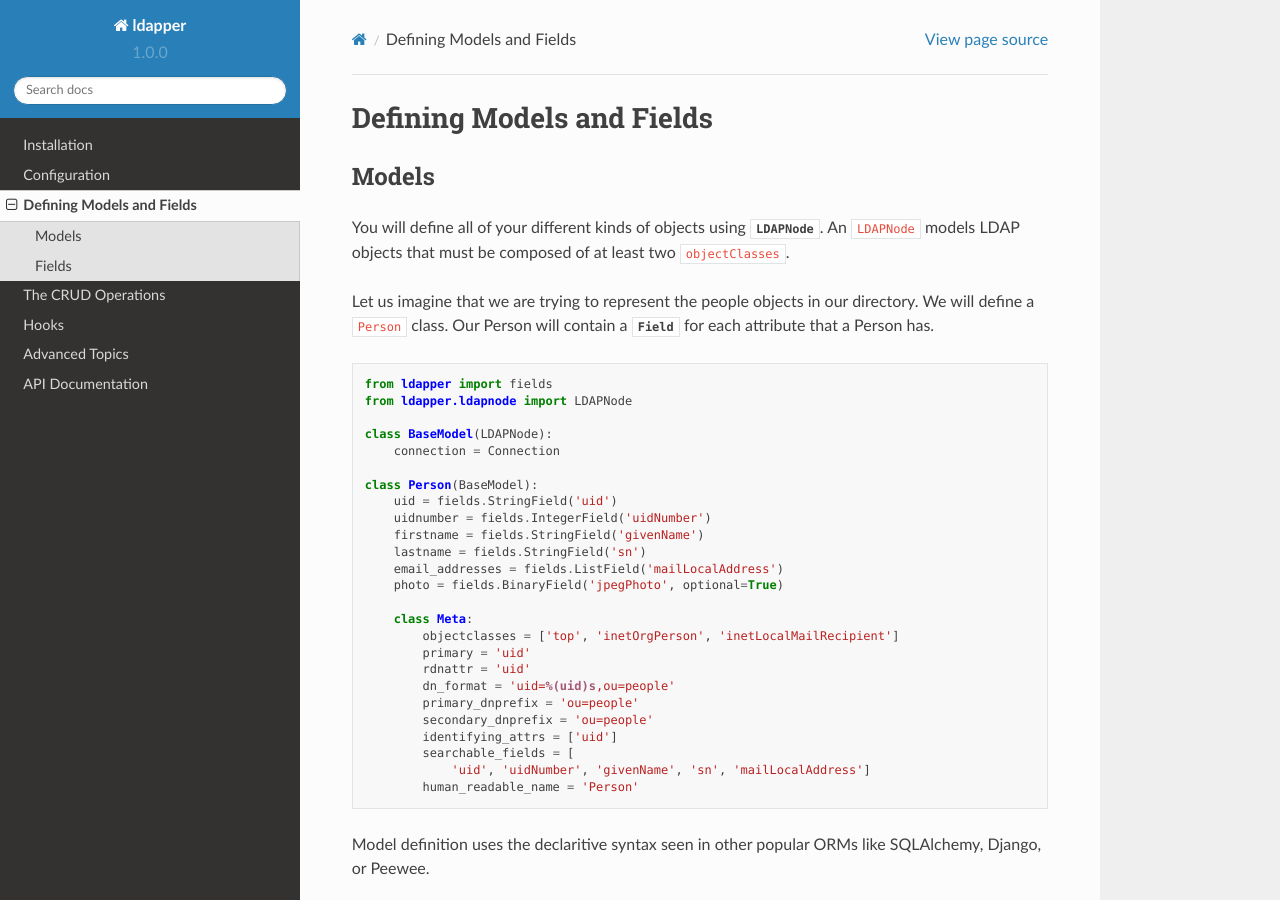
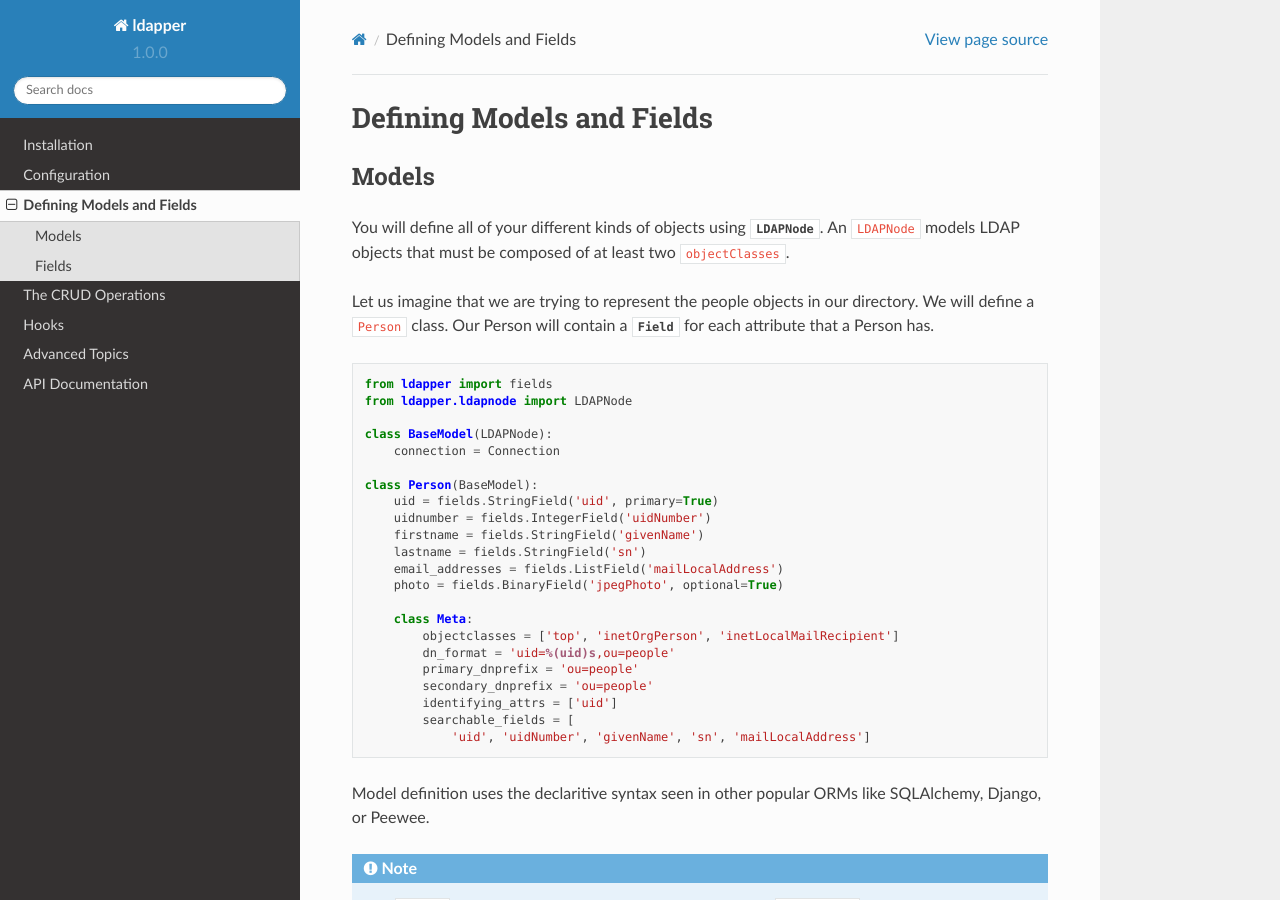
Before and after one commit to UMIACS/ldapper, a Sphinx documentation site: the page built from docs/ldapper/defining-models.rst, in a window 1280 px wide and 900 px high. Built offline with Sphinx 7.4.7 and the Read the Docs theme 2.0.0, drawn with Linux system fonts in a browser that asks for light colours.

Commit message:
Update docs for changes to how primary fields are specified

```diff
--- a/docs/ldapper/configuration.rst
+++ b/docs/ldapper/configuration.rst
@@ -37,15 +37,13 @@
     from ldapper.fields import ListField, StringField
 
     class Person(BaseModel):
-        uid = StringField('uid')
+        uid = StringField('uid', primary=True)
         firstname = StringField('givenName')
         lastname = StringField('sn')
         common_names = ListField('cn')
 
         class Meta:
             objectclasses = ['top', 'inetOrgPerson']
-            primary = 'uid'
-            rdnattr = 'uid'
             dn_format = 'uid=%(uid)s,ou=people'
             primary_dnprefix = 'ou=people'
             secondary_dnprefix = 'ou=people'
--- a/docs/ldapper/defining-models.rst
+++ b/docs/ldapper/defining-models.rst
@@ -23,7 +23,7 @@
         connection = Connection
 
     class Person(BaseModel):
-        uid = fields.StringField('uid')
+        uid = fields.StringField('uid', primary=True)
         uidnumber = fields.IntegerField('uidNumber')
         firstname = fields.StringField('givenName')
         lastname = fields.StringField('sn')
@@ -32,15 +32,12 @@
 
         class Meta:
             objectclasses = ['top', 'inetOrgPerson', 'inetLocalMailRecipient']
-            primary = 'uid'
-            rdnattr = 'uid'
             dn_format = 'uid=%(uid)s,ou=people'
             primary_dnprefix = 'ou=people'
             secondary_dnprefix = 'ou=people'
             identifying_attrs = ['uid']
             searchable_fields = [
                 'uid', 'uidNumber', 'givenName', 'sn', 'mailLocalAddress']
-            human_readable_name = 'Person'
 
 Model definition uses the declaritive syntax seen in other popular ORMs like
 SQLAlchemy, Django, or Peewee.
```
